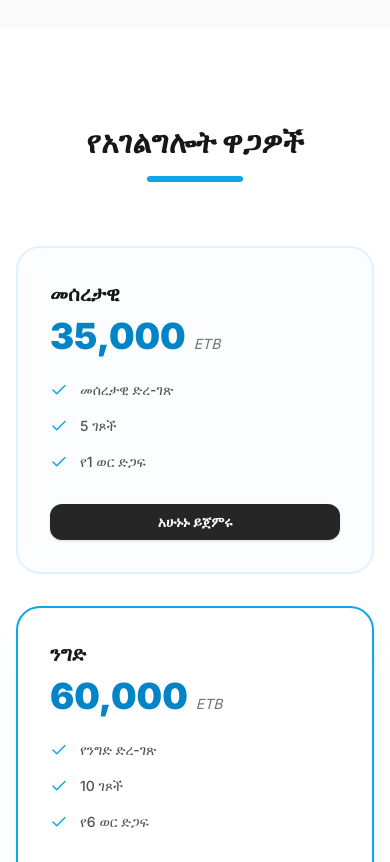
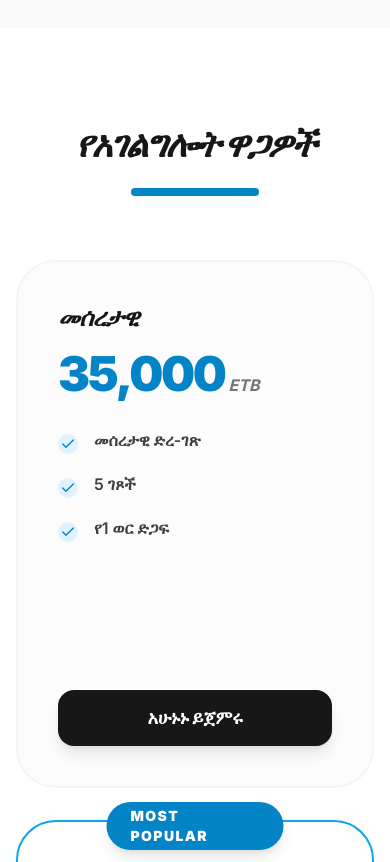
Before and after one commit to sofonyasg-jpg/sofi-system-solution, a Next.js app: page / in a window 390 px wide. Shown: the part 6100-6962 px from the top of the page. Built offline with nearby package versions, Linux system fonts and the light colour scheme.

Commit message:
UI: Cleaned up Pricing section and removed bank account details

```diff
--- a/components/sections/pricing.tsx
+++ b/components/sections/pricing.tsx
@@ -1,4 +1,5 @@
 'use client'
+
 import { motion } from 'framer-motion'
 import { useLanguage } from '@/lib/i18n/language-context'
 import { Check } from 'lucide-react'
@@ -13,50 +14,73 @@ export default function Pricing() {
   return (
     <section id="pricing" className="py-24 bg-white dark:bg-neutral-950">
       <div className="container mx-auto px-4">
+        {/* ርዕስ (የአገልግሎት ዋጋዎች) */}
         <div className="text-center mb-16">
-          <h2 className="text-3xl md:text-4xl font-black text-neutral-900 dark:text-white">
+          <h2 className="text-4xl md:text-5xl font-black text-neutral-900 dark:text-white italic uppercase tracking-tighter">
             {t('pricing.title')}
           </h2>
-          <div className="h-1.5 w-24 bg-sky-500 mx-auto mt-4 rounded-full" />
+          <div className="h-2 w-32 bg-sky-600 mx-auto mt-6 rounded-full shadow-lg shadow-sky-500/20" />
         </div>
 
-        <div className="grid grid-cols-1 md:grid-cols-3 gap-8 max-w-6xl mx-auto">
+        {/* የዋጋ ካርዶች (Pricing Cards) */}
+        <div className="grid grid-cols-1 md:grid-cols-3 gap-8 max-w-7xl mx-auto">
           {plans.map((plan, idx) => (
             <motion.div
               key={plan}
-              initial={{ opacity: 0, y: 20 }}
+              initial={{ opacity: 0, y: 30 }}
               whileInView={{ opacity: 1, y: 0 }}
-              transition={{ delay: idx * 0.1 }}
-              className={`p-8 rounded-3xl border-2 transition-all ${
+              transition={{ delay: idx * 0.1, duration: 0.6 }}
+              viewport={{ once: true }}
+              className={`p-10 rounded-[2.5rem] border-2 transition-all duration-300 hover:shadow-2xl ${
                 plan === 'business'
-                ? 'border-sky-500 shadow-xl shadow-sky-500/10 scale-105 relative z-10 bg-white dark:bg-neutral-900'
-                : 'border-sky-100 dark:border-neutral-800 bg-sky-50/30 dark:bg-neutral-900/50'
+                ? 'border-sky-500 shadow-2xl shadow-sky-500/15 scale-105 relative z-10 bg-white dark:bg-neutral-900'
+                : 'border-neutral-100 dark:border-neutral-800 bg-neutral-50/50 dark:bg-neutral-900/50 hover:border-sky-200'
               }`}
             >
-              <h3 className="text-xl font-bold mb-2">{t(`pricing.${plan}.name`)}</h3>
-              <div className="mb-6">
-                <span className="text-4xl font-black text-sky-600">{t(`pricing.${plan}.price`)}</span>
-                <span className="text-neutral-500 ml-2 italic text-sm">ETB</span>
+              {plan === 'business' && (
+                <div className="absolute -top-5 left-1/2 -translate-x-1/2 bg-sky-600 text-white px-6 py-1 rounded-full text-sm font-black uppercase tracking-widest shadow-lg">
+                  Most Popular
+                </div>
+              )}
+
+              <h3 className="text-2xl font-black mb-4 uppercase tracking-tight italic">
+                {t(`pricing.${plan}.name`)}
+              </h3>
+
+              <div className="mb-8 flex items-baseline gap-1">
+                <span className="text-5xl font-black text-sky-600 tracking-tighter">
+                  {t(`pricing.${plan}.price`)}
+                </span>
+                <span className="text-neutral-500 font-bold italic">ETB</span>
               </div>
 
-              <ul className="space-y-4 mb-8">
-                {/* t() የሚሰጠው መረጃ Array መሆኑን ቼክ እናደርጋለን */}
-                {Array.isArray(t(`pricing.${plan}.features`)) && t(`pricing.${plan}.features`).map((feature: string, i: number) => (
-                  <li key={i} className="flex items-center gap-3 text-neutral-600 dark:text-neutral-400">
-                    <Check size={18} className="text-sky-500 shrink-0" />
-                    <span className="text-sm font-medium">{feature}</span>
+              <ul className="space-y-5 mb-10 min-h-[220px]">
+                {/* Features ዝርዝር */}
+                {Array.isArray(t(`pricing.${plan}.features`)) &&
+                  (t(`pricing.${plan}.features`) as string[]).map((feature: string, i: number) => (
+                  <li key={i} className="flex items-start gap-4 text-neutral-700 dark:text-neutral-300">
+                    <div className="mt-1 p-0.5 bg-sky-100 dark:bg-sky-900/30 rounded-full">
+                      <Check size={16} className="text-sky-600 font-bold" />
+                    </div>
+                    <span className="text-base font-semibold leading-tight">{feature}</span>
                   </li>
                 ))}
               </ul>
 
-              <Button asChild className={`w-full rounded-xl font-bold ${
-                plan === 'business' ? 'bg-sky-500 hover:bg-sky-600' : 'bg-neutral-800 hover:bg-neutral-900'
+              <Button asChild className={`w-full h-14 rounded-2xl text-lg font-black transition-all shadow-lg ${
+                plan === 'business'
+                ? 'bg-sky-600 hover:bg-sky-700 shadow-sky-500/30 text-white'
+                : 'bg-neutral-900 dark:bg-neutral-800 hover:bg-black text-white'
               }`}>
-                <Link href="#contact">{t('pricing.cta')}</Link>
+                <Link href="#contact" className="flex items-center justify-center gap-2">
+                  {t('pricing.cta')}
+                </Link>
               </Button>
             </motion.div>
           ))}
         </div>
+
+        {/* ⚠️ እዚህ ጋር የነበሩት የባንክ አካውንቶች እና ማሳሰቢያዎች ሙሉ በሙሉ ተወግደዋል */}
       </div>
     </section>
   )
```
